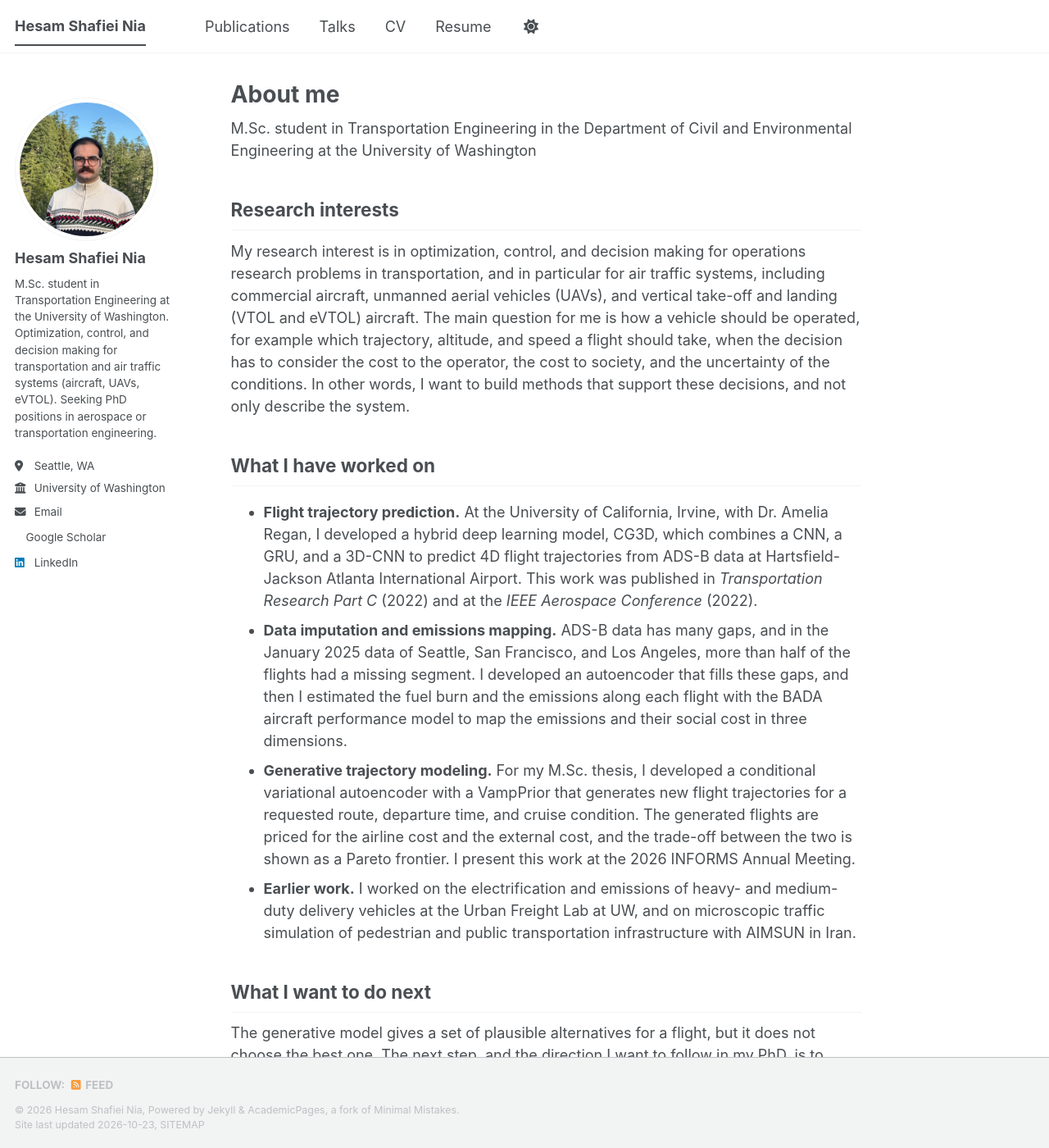
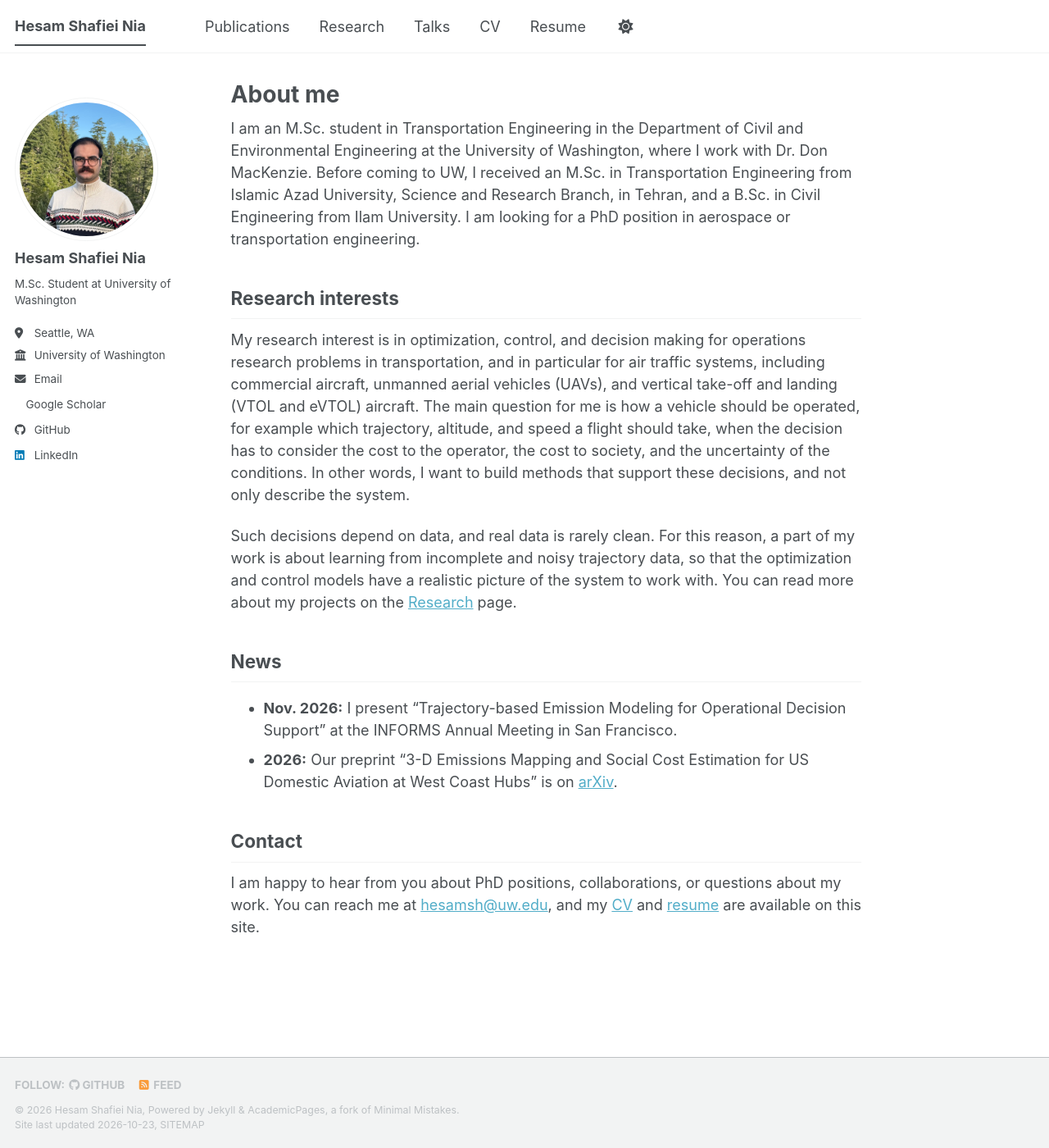
Before and after one commit to Hesamgto/Hesam-Shafiei-Nia-, a Jekyll site: the page built from _pages/about.md, in a window 1280 px wide and 1400 px high. Shown: the whole window at 82% size. Built offline with Jekyll 4.4.1, drawn with Linux system fonts in a browser that asks for light colours; a style sheet for code colours, icons or effects is not loaded; some of the changed text lies outside the part shown.

Commit message:
Add files via upload

```diff
--- a/_config.yml
+++ b/_config.yml
@@ -12,10 +12,10 @@ site_theme               : "default" # The available themes options are "default
 title                    : "Hesam Shafiei Nia"
 title_separator          : "-"
 name                     : &name "Hesam Shafiei Nia"
-description              : &description "Hesam Shafiei Nia: deep learning and generative modeling of flight trajectories, aviation emissions, and transportation decision support"
-url                      : https://Hesamgto.github.io
+description              : &description "M.Sc. Student at University of Washington"
+url                      : https://hesamshafieinia.github.io
 baseurl                  : "" # the subpath of your site, e.g. "/blog"
-repository               : "Hesamgto/Hesamgto.github.io"
+repository               : "hesamshafieinia/hesamshafieinia.github.io"
 
 # Site Author - The following control what appear as part of the author content on the side bar.
 #               If a field is blank the icon and link will not appear, otherwise it will be shown.
@@ -25,7 +25,7 @@ author:
   avatar           : "profile.png"   # put your photo in /images/profile.png
   name             : "Hesam Shafiei Nia"
   pronouns         : # example: "she/her"
-  bio              : "M.Sc. student in Transportation Engineering at the University of Washington. Optimization, control, and decision making for transportation and air traffic systems (aircraft, UAVs, eVTOL). Seeking PhD positions in aerospace or transportation engineering."
+  bio              : "M.Sc. Student at University of Washington"
   location         : "Seattle, WA"
   employer         : "University of Washington"
   uri              : # URL
@@ -50,7 +50,7 @@ author:
   bitbucket        : # Username - Update with your username on the site
   codepen          : # Username
   dribbble         : # Username
-  github           : # Username, e.g. "YOUR-GITHUB-USERNAME" (leave blank to hide the GitHub icon)
+  github           : "hesamshafieinia"
   kaggle           : # Username
   stackoverflow    : # User number or user number and name (i.e., use "1" or "1/jeff-atwood")
 
@@ -145,7 +145,7 @@ facebook:
   app_id                 :
   publisher              :
 og_image                 : og-image.png   # Social media default site image (lives in /images/)
-og_description           : "Hesam Shafiei Nia: generative modeling of flight trajectories and aviation emissions"  # Social media default site image description
+og_description           : "Hesam Shafiei Nia, M.Sc. Student at University of Washington"  # Social media default site image description
 # For specifying social profiles
 # - https://developers.google.com/structured-data/customize/social-profiles
 social:
--- a/_data/navigation.yml
+++ b/_data/navigation.yml
@@ -2,6 +2,9 @@
 main:
   - title: "Publications"
     url: /publications/
+
+  - title: "Research"
+    url: /research/
 
   - title: "Talks"
     url: /talks/
--- a/_pages/about.md
+++ b/_pages/about.md
@@ -7,21 +7,19 @@ redirect_from:
   - /about.html
 ---
 
-M.Sc. student in Transportation Engineering in the Department of Civil and Environmental Engineering at the University of Washington
+I am an M.Sc. student in Transportation Engineering in the Department of Civil and Environmental Engineering at the University of Washington, where I work with Dr. Don MacKenzie. Before coming to UW, I received an M.Sc. in Transportation Engineering from Islamic Azad University, Science and Research Branch, in Tehran, and a B.Sc. in Civil Engineering from Ilam University. I am looking for a PhD position in aerospace or transportation engineering.
 
 Research interests
 ------
 My research interest is in optimization, control, and decision making for operations research problems in transportation, and in particular for air traffic systems, including commercial aircraft, unmanned aerial vehicles (UAVs), and vertical take-off and landing (VTOL and eVTOL) aircraft. The main question for me is how a vehicle should be operated, for example which trajectory, altitude, and speed a flight should take, when the decision has to consider the cost to the operator, the cost to society, and the uncertainty of the conditions. In other words, I want to build methods that support these decisions, and not only describe the system.
 
-What I have worked on
+Such decisions depend on data, and real data is rarely clean. For this reason, a part of my work is about learning from incomplete and noisy trajectory data, so that the optimization and control models have a realistic picture of the system to work with. You can read more about my projects on the [Research](/research/) page.
+
+News
 ------
-* **Flight trajectory prediction.** At the University of California, Irvine, with Dr. Amelia Regan, I developed a hybrid deep learning model, CG3D, which combines a CNN, a GRU, and a 3D-CNN to predict 4D flight trajectories from ADS-B data at Hartsfield-Jackson Atlanta International Airport. This work was published in *Transportation Research Part C* (2022) and at the *IEEE Aerospace Conference* (2022).
-* **Data imputation and emissions mapping.** ADS-B data has many gaps, and in the January 2025 data of Seattle, San Francisco, and Los Angeles, more than half of the flights had a missing segment. I developed an autoencoder that fills these gaps, and then I estimated the fuel burn and the emissions along each flight with the BADA aircraft performance model to map the emissions and their social cost in three dimensions.
-* **Generative trajectory modeling.** For my M.Sc. thesis, I developed a conditional variational autoencoder with a VampPrior that generates new flight trajectories for a requested route, departure time, and cruise condition. The generated flights are priced for the airline cost and the external cost, and the trade-off between the two is shown as a Pareto frontier. I present this work at the 2026 INFORMS Annual Meeting.
-* **Earlier work.** I worked on the electrification and emissions of heavy- and medium-duty delivery vehicles at the Urban Freight Lab at UW, and on microscopic traffic simulation of pedestrian and public transportation infrastructure with AIMSUN in Iran.
+* **Nov. 2026:** I present "Trajectory-based Emission Modeling for Operational Decision Support" at the INFORMS Annual Meeting in San Francisco.
+* **2026:** Our preprint "3-D Emissions Mapping and Social Cost Estimation for US Domestic Aviation at West Coast Hubs" is on [arXiv](https://arxiv.org/abs/2609.31686).
 
-What I want to do next
+Contact
 ------
-The generative model gives a set of plausible alternatives for a flight, but it does not choose the best one. The next step, and the direction I want to follow in my PhD, is to optimize and control these trajectories, with an objective that includes both the airline cost and the external cost, and under the uncertainty of the wind and the weather. I am also interested in applying the same approach to UAVs, delivery drones, and eVTOL aircraft, where the airspace is shared, the vehicles are new, and the operating rules are still being defined.
-
 I am happy to hear from you about PhD positions, collaborations, or questions about my work. You can reach me at [hesamsh@uw.edu](mailto:hesamsh@uw.edu), and my [CV](/files/Hesam_Shafiei_Nia_CV.pdf) and [resume](/files/Hesam_Shafiei_Nia_Resume.pdf) are available on this site.
```
Also changed, not shown: _pages/research.md (added, +33 -0 lines).
